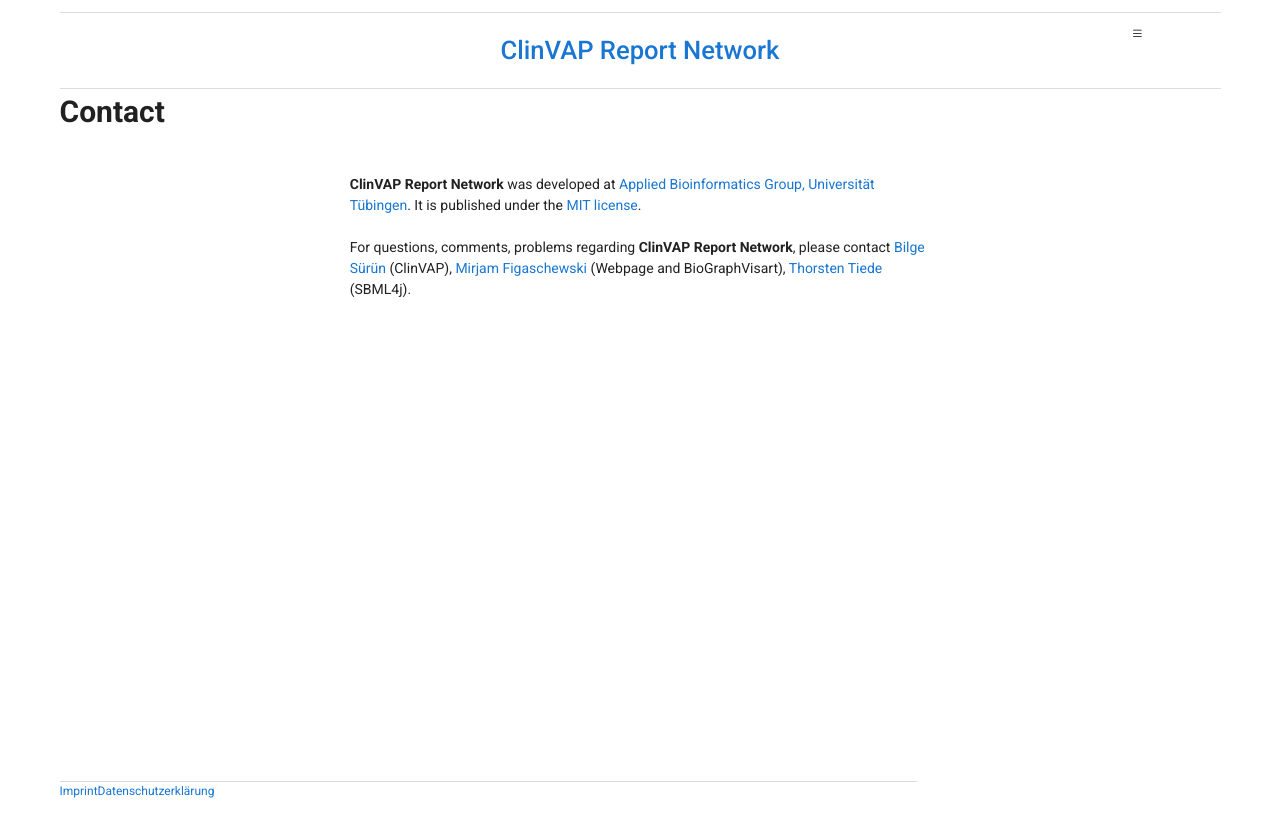
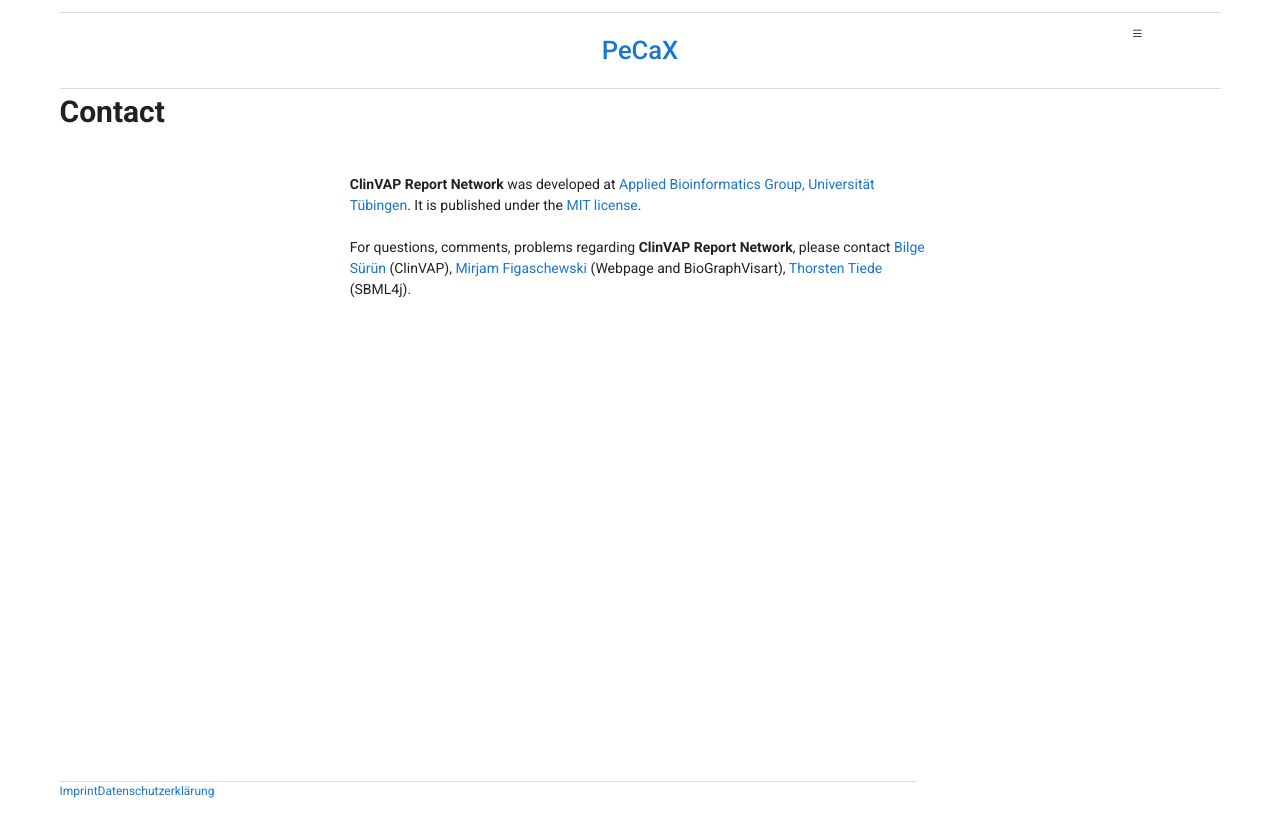
Before and after one commit to MirjamFi/PeCaX, a Nuxt app: page /contact in a window 1280 px wide. Shown: the top 836 px of the page. Built offline with nearby package versions, Linux system fonts and the light colour scheme.

Commit message:
Working title changed to PeCaX

```diff
--- a/pages/contact.vue
+++ b/pages/contact.vue
@@ -9,7 +9,7 @@
           {
           },
           {
-            rel:"alternate", type:"application/html", title:"ClinVAP Report Network", href:"/"
+            rel:"alternate", type:"application/html", title:"PeCaX", href:"/"
           }
         ]
       }
@@ -33,7 +33,7 @@
   <div>
     <div class="topnav" id ="nav">
         <div class="topnav-centered">
-            <a class="page-link border-0 border-dark" href="/">ClinVAP Report Network</a>
+            <a class="page-link border-0 border-dark" href="/">PeCaX</a>
         </div>
         <div class="dropdown topnav-right" id="navAbout">
             <button class="dropbtn"><b-icon data-html2canvas-ignore="true" icon="list"></b-icon>
--- a/pages/datenschutzerklarung.vue
+++ b/pages/datenschutzerklarung.vue
@@ -7,7 +7,7 @@
 	    return {
 	    	link: [,
 	        {
-	        	rel:"alternate", type:"application/html", title:"ClinVAP Report Network", href:"/"
+	        	rel:"alternate", type:"application/html", title:"PeCaX", href:"/"
 	        }
 	      ]
 	    }
@@ -33,7 +33,7 @@
 <div>
 	    <div class="topnav" id ="nav">
         <div class="topnav-centered">
-            <a class="page-link border-0 border-dark" href="/">ClinVAP Report Network</a>
+            <a class="page-link border-0 border-dark" href="/">PeCaX</a>
         </div>
         <div class="dropdown topnav-right" id="navAbout">
             <button class="dropbtn"><b-icon data-html2canvas-ignore="true" icon="list"></b-icon>
--- a/pages/imprint.vue
+++ b/pages/imprint.vue
@@ -7,7 +7,7 @@
 	    return {
 	    	link: [,
 	        {
-	        	rel:"alternate", type:"application/html", title:"ClinVAP Report Network", href:"/"
+	        	rel:"alternate", type:"application/html", title:"PeCaX", href:"/"
 	        }
 	      ]
 	    }
@@ -33,7 +33,7 @@
 <div>
     <div class="topnav" id ="nav">
         <div class="topnav-centered">
-            <a class="page-link border-0 border-dark" href="/">ClinVAP Report Network</a>
+            <a class="page-link border-0 border-dark" href="/">PeCax</a>
         </div>
         <div class="dropdown topnav-right" id="navAbout">
           	<button class="dropbtn"><b-icon data-html2canvas-ignore="true" icon="list"></b-icon>
```
